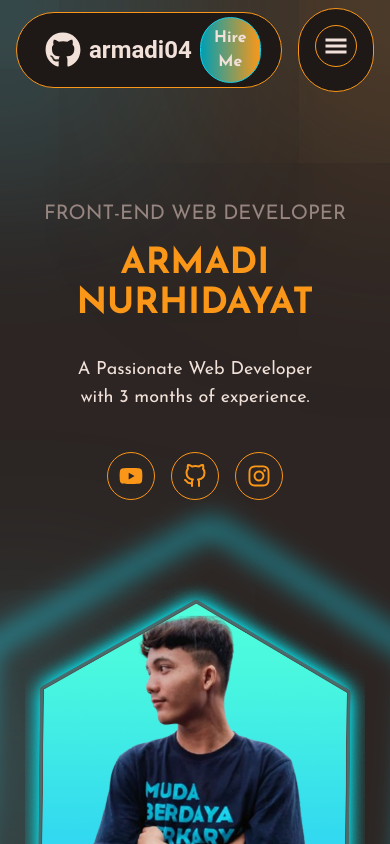
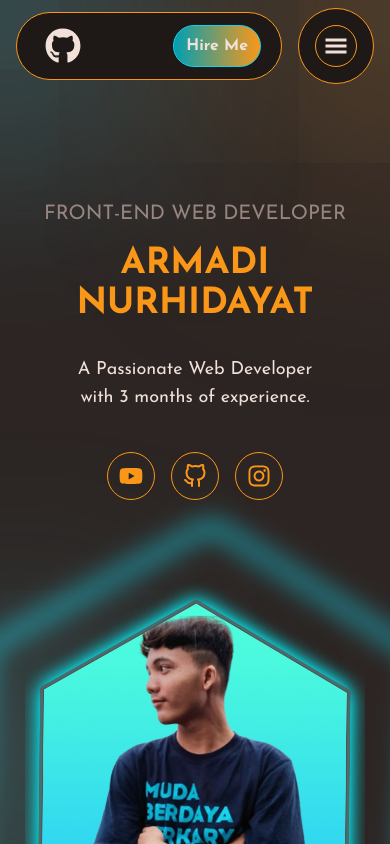
Before and after one commit to armadi04/Website-portolio, a React (Vite) app: page / in a window 390 px wide. Shown: the top 844 px of the page. Built offline with nearby package versions, Linux system fonts and the light colour scheme.

Commit message:
navbarrr

```diff
--- a/src/components/navbar/GithubLink.jsx
+++ b/src/components/navbar/GithubLink.jsx
@@ -17,7 +17,9 @@ function GitHubLink() {
         onMouseLeave={() => setIsHovered(false)}
       >
         <FaGithub className="text-4xl" />
-        <span className="font-semibold text-2xl md:block">armadi04</span>
+        <span className="font-semibold text-2xl md:block sm:hidden">
+          armadi04
+        </span>
       </a>
 
       {/* Tooltip */}
```
